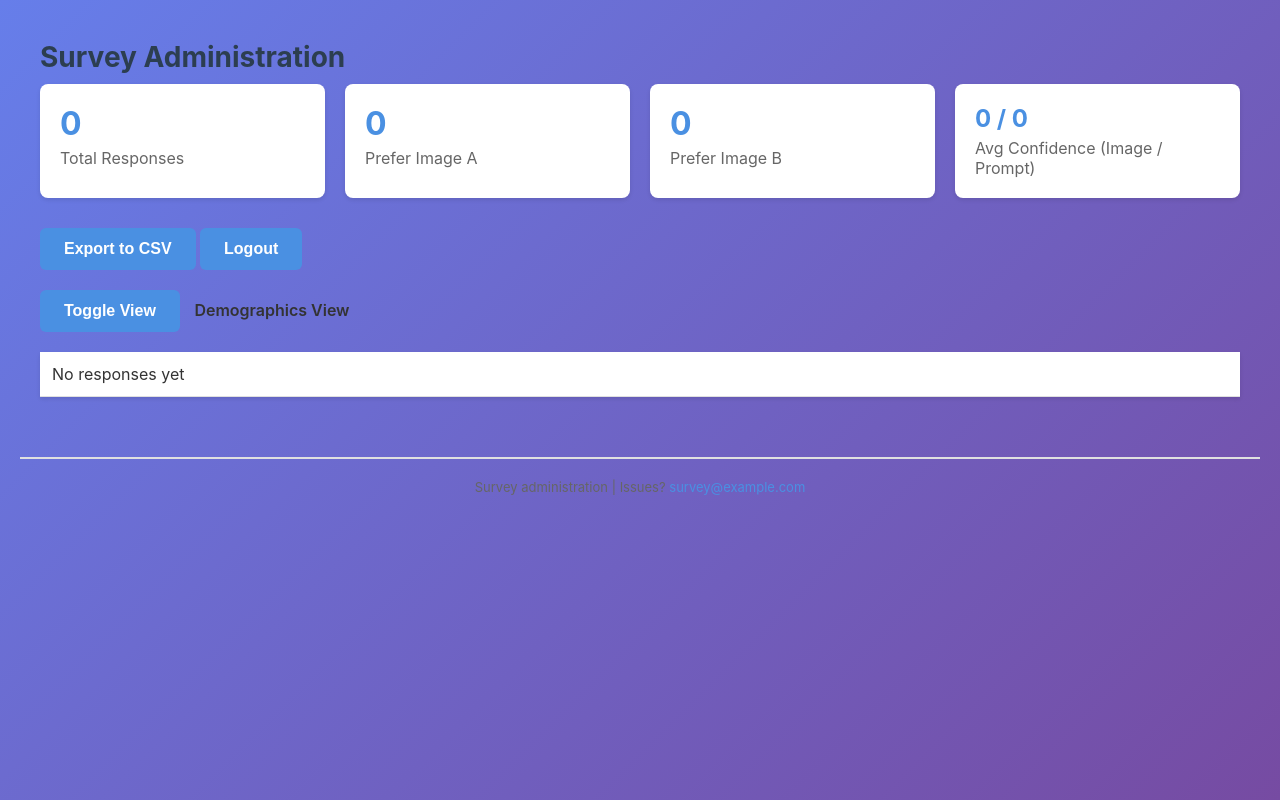
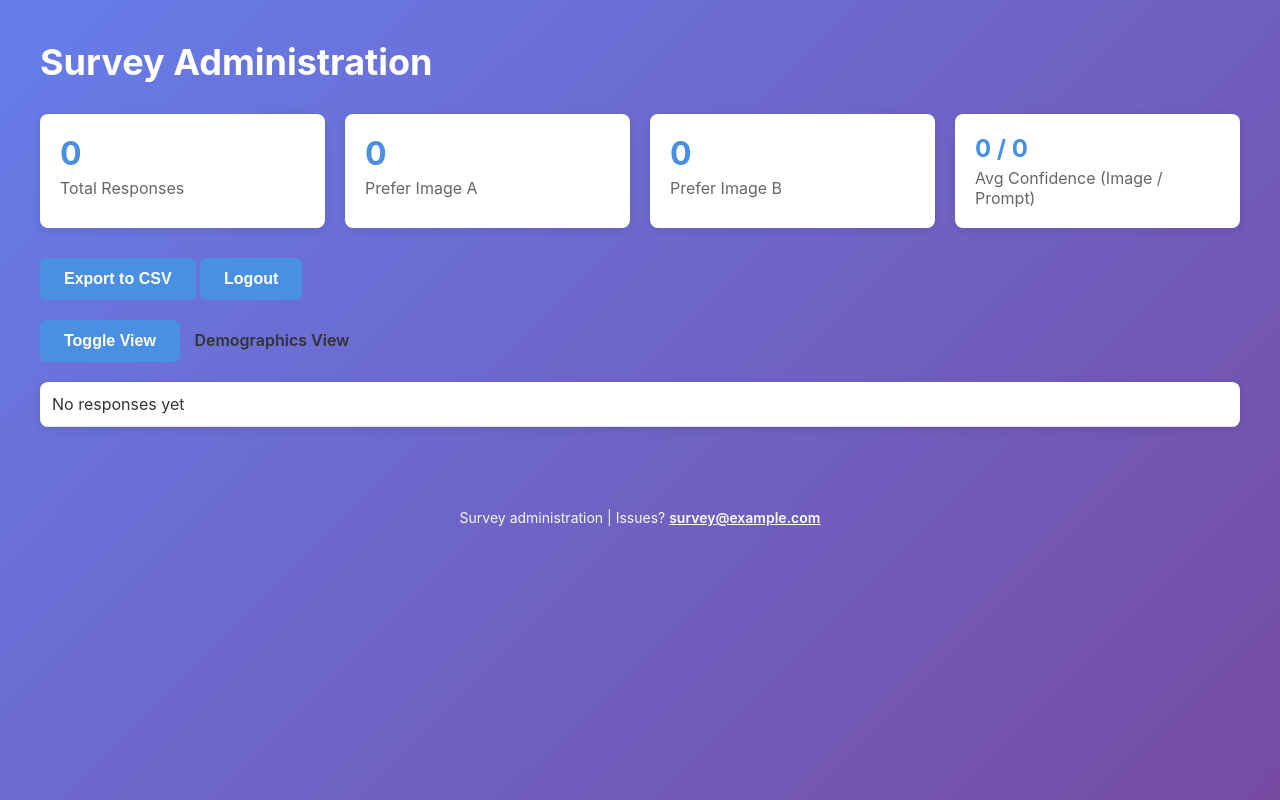
Before and after one commit to kmatzen/juxtapose, a Flask app: page /admin in a window 1280 px wide. Run offline with Flask 3, Linux system fonts and the light colour scheme; the visitor is signed in with stand-in values (Sample User, id 1); data that the repository does not hold is empty.

Commit message:
Improve admin pages styling and consistency
Move inline styles to CSS file and make admin pages consistent with
survey pages, including white text on purple background.

Changes:
- Moved all admin inline styles to style.css
- Admin page title now white on purple background
- Footer uses survey-footer class (white text)
- Login page footer note uses new .footer-note class
- Removed redundant inline <style> tags
- Table styling improved with rounded corners
- Better shadow effects on cards and tables

Admin Container:
- White heading on purple background
- Consistent button styling
- Better spacing and layout

Admin Login:
- Cleaner markup without inline styles
- Consistent error styling
- Footer note with proper link colors

Benefits:
- Consistent styling across all pages
- Better readability with white text on purple
- Easier to maintain (styles in one place)
- Professional appearance
- Better contrast throughout

```diff
--- a/src/survey/static/style.css
+++ b/src/survey/static/style.css
@@ -776,6 +776,115 @@ p {
     }
 }
 
+/* Admin Styles */
+.admin-container {
+    max-width: 1400px;
+    margin: 0 auto;
+    padding: 20px;
+}
+
+.admin-container h1 {
+    color: white;
+    font-size: 36px;
+    margin-bottom: 30px;
+}
+
+.stats-grid {
+    display: grid;
+    grid-template-columns: repeat(auto-fit, minmax(200px, 1fr));
+    gap: 20px;
+    margin-bottom: 30px;
+}
+
+.stat-card {
+    background: white;
+    padding: 20px;
+    border-radius: 8px;
+    box-shadow: 0 2px 8px rgba(0,0,0,0.1);
+}
+
+.stat-number {
+    font-size: 2em;
+    font-weight: bold;
+    color: #4A90E2;
+}
+
+.stat-label {
+    color: #666;
+    margin-top: 5px;
+}
+
+.admin-container table {
+    width: 100%;
+    border-collapse: collapse;
+    background: white;
+    box-shadow: 0 2px 8px rgba(0,0,0,0.1);
+    border-radius: 8px;
+    overflow: hidden;
+}
+
+.admin-container th,
+.admin-container td {
+    padding: 12px;
+    text-align: left;
+    border-bottom: 1px solid #e0e0e0;
+}
+
+.admin-container th {
+    background: #f5f5f5;
+    font-weight: 600;
+    color: #2c3e50;
+}
+
+.admin-container tr:hover {
+    background: #f9f9f9;
+}
+
+.export-btn {
+    margin-bottom: 20px;
+}
+
+/* Admin Login */
+.login-box {
+    max-width: 400px;
+    margin: 100px auto;
+    background: white;
+    padding: 40px;
+    border-radius: 12px;
+    box-shadow: 0 10px 40px rgba(0, 0, 0, 0.2);
+}
+
+.login-box h1 {
+    text-align: center;
+    margin-bottom: 30px;
+    color: #2c3e50;
+}
+
+.login-box .error {
+    background: #ff4d4f;
+    color: white;
+    padding: 12px;
+    border-radius: 6px;
+    margin-bottom: 20px;
+    text-align: center;
+}
+
+.login-box .footer-note {
+    text-align: center;
+    margin-top: 20px;
+    font-size: 12px;
+    color: #666;
+}
+
+.login-box .footer-note a {
+    color: #4A90E2;
+    text-decoration: none;
+}
+
+.login-box .footer-note a:hover {
+    text-decoration: underline;
+}
+
 /* Survey Footer */
 .survey-footer {
     text-align: center;
--- a/src/survey/templates/admin.html
+++ b/src/survey/templates/admin.html
@@ -5,55 +5,6 @@
     <meta name="viewport" content="width=device-width, initial-scale=1.0">
     <title>Survey Admin</title>
     <link rel="stylesheet" href="{{ url_for('static', filename='style.css') }}">
-    <style>
-        .admin-container {
-            max-width: 1400px;
-            margin: 0 auto;
-            padding: 20px;
-        }
-        .stats-grid {
-            display: grid;
-            grid-template-columns: repeat(auto-fit, minmax(200px, 1fr));
-            gap: 20px;
-            margin-bottom: 30px;
-        }
-        .stat-card {
-            background: white;
-            padding: 20px;
-            border-radius: 8px;
-            box-shadow: 0 2px 4px rgba(0,0,0,0.1);
-        }
-        .stat-number {
-            font-size: 2em;
-            font-weight: bold;
-            color: #4A90E2;
-        }
-        .stat-label {
-            color: #666;
-            margin-top: 5px;
-        }
-        table {
-            width: 100%;
-            border-collapse: collapse;
-            background: white;
-            box-shadow: 0 2px 4px rgba(0,0,0,0.1);
-        }
-        th, td {
-            padding: 12px;
-            text-align: left;
-            border-bottom: 1px solid #e0e0e0;
-        }
-        th {
-            background: #f5f5f5;
-            font-weight: 600;
-        }
-        tr:hover {
-            background: #f9f9f9;
-        }
-        .export-btn {
-            margin-bottom: 20px;
-        }
-    </style>
 </head>
 <body>
     <div class="admin-container">
@@ -243,8 +194,8 @@
         setInterval(loadResults, 30000);
     </script>
 
-    <footer style="text-align: center; padding: 20px; margin-top: 40px; border-top: 2px solid #e0e0e0; font-size: 13px; color: #666;">
-        Survey administration | Issues? <a href="mailto:survey@example.com" style="color: #4A90E2; text-decoration: none;">survey@example.com</a>
+    <footer class="survey-footer">
+        <p>Survey administration | Issues? <a href="mailto:survey@example.com">survey@example.com</a></p>
     </footer>
 </body>
 </html>
```
Also changed, not shown: src/survey/templates/admin_login.html (+2 -24 lines).
